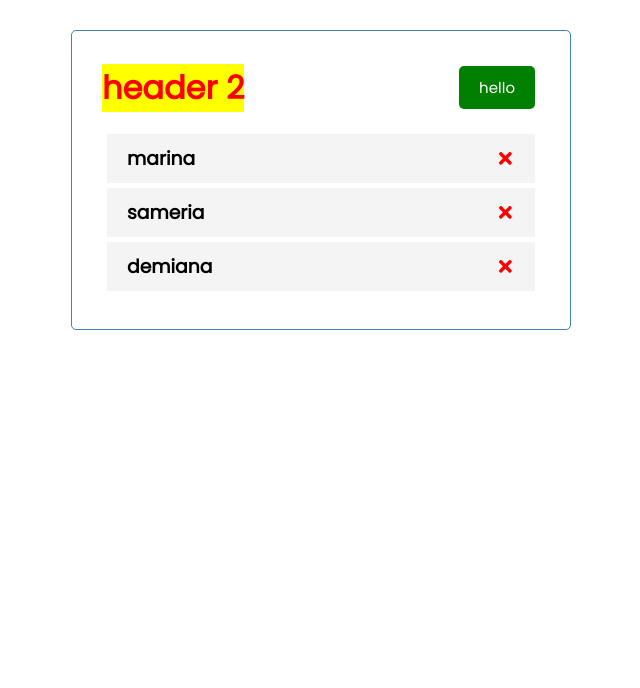
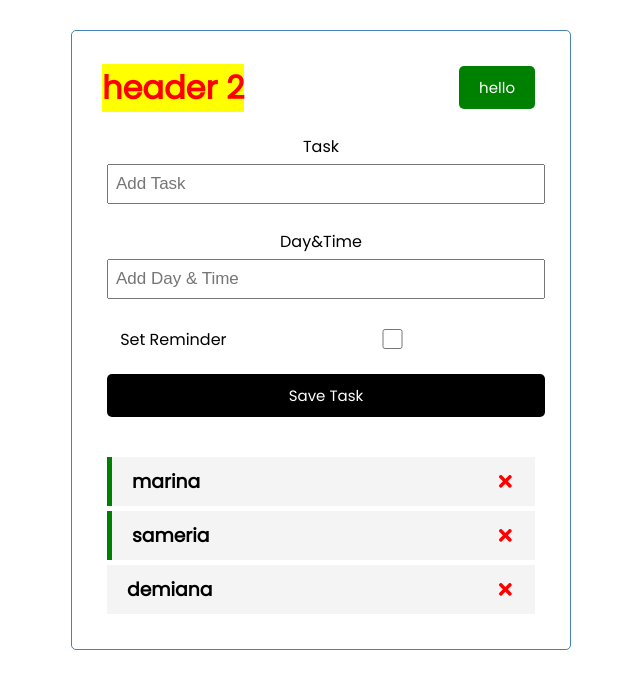
Before and after one commit to marinaBergas/TodoList, a React (Create React App) app: page / in a window 1280 px wide. Shown: the top 688 px of the page, without its empty margins (319-959 px from the left). Built offline with nearby package versions, Linux system fonts and the light colour scheme.

Commit message:
Add Task

```diff
--- a/src/App.js
+++ b/src/App.js
@@ -3,27 +3,38 @@
 import { Header } from './component/Header';
 import {useState} from 'react';
 import Tasks from './component/Tasks';
+import AddTask from './component/AddTask';
 
 function App() {
   const [tasks, setTasks] = useState([
     {
       id:'1',
-      text:'marina'
+      text:'marina',
+      reminder:true
     },
     {
       id:'2',
-      text:'sameria'
+      text:'sameria',
+      reminder:true
     },
     {
       id:'3',
-      text:'demiana'
+      text:'demiana',
+      reminder:false
     }
   ])
+  const DeleteTask=(id)=>{
+    setTasks(tasks.filter(task=>task.id!==id))
+ }
+ const toggleReminder = (id)=>{
+    setTasks(tasks.map(task=>task.id === id ?{...task,reminder:!task.reminder}:task))
+ }
   return (
     <div className="App">
       <div className="container">
         <Header />
-        <Tasks tasks={tasks}/>
+        <AddTask/>
+        {tasks.length>0?<Tasks tasks={tasks} onDelete={DeleteTask} onToggle={toggleReminder}/>:'No Tasks To Show'}
       </div>
     </div>
   );
--- /dev/null
+++ b/src/component/AddTask.js
@@ -0,0 +1,26 @@
+
+
+const AddTask = () => {
+    return (
+        <div>
+            <form className="add-form">
+                <div className="form-control">
+                    <label >Task</label>
+                    <input type='text' placeholder='Add Task'/>
+                </div>
+                <div className="form-control">
+                    <label >Day&Time</label>
+                    <input type='text' placeholder='Add Day & Time'/>
+                </div>
+                <div className="form-control form-control-check">
+                    <label >Set Reminder</label>
+                    <input type='checkbox'/>
+                </div>
+                <input type='submit' value='Save Task' className='btn btn-block' />
+
+            </form>
+        </div>
+    )
+}
+
+export default AddTask
--- a/src/component/Task.js
+++ b/src/component/Task.js
@@ -1,9 +1,11 @@
 import {FaTimes} from 'react-icons/fa';
 
-const Task = ({task}) => {
+
+const Task = ({task,onDelete,onToggle}) => {
+
     return (
-        <div className='task'>
-           <h3>{task.text}<FaTimes style={{color:'red',cursor:'pointer'}}/></h3>
+        <div className={`task ${task.reminder ? 'reminder':''} `} onDoubleClick={()=>onToggle(task.id)}>
+           <h3>{task.text}<FaTimes style={{color:'red',cursor:'pointer'}} onClick={()=>onDelete(task.id)}/></h3>
         </div>
     )
 }
--- a/src/component/Tasks.js
+++ b/src/component/Tasks.js
@@ -1,13 +1,14 @@
 import {useState} from 'react'
 import Task from './Task'
 
-const Tasks = ({tasks}) => {
+const Tasks = ({tasks,onDelete,onToggle}) => {
+
 
     return (
         <>
         {
             tasks.map((task)=>(
-               <Task key={task.id}  task={task}/>
+               <Task key={task.id}  task={task} onDelete={onDelete} onToggle={onToggle}/>
             ))
         }
 
```
